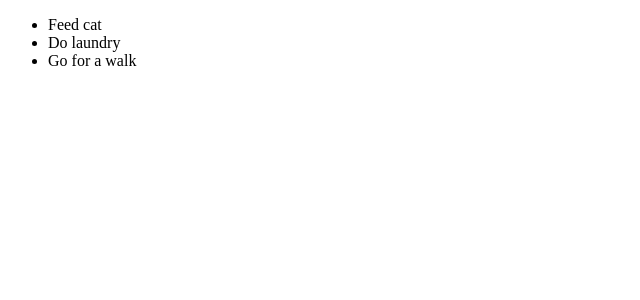
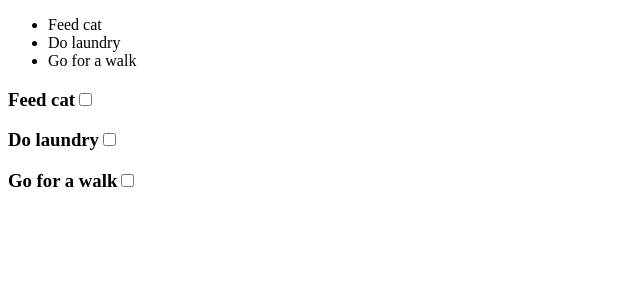
Before and after one commit to cboydstun/react-rendering-data, a React (Create React App) app: page / in a window 1280 px wide. Shown: the top 300 px of the page, without its empty margins (0-640 px from the left). Built offline with nearby package versions, Linux system fonts and the light colour scheme.

Commit message:
added TodoWithStateObject

```diff
--- a/src/App.js
+++ b/src/App.js
@@ -5,6 +5,7 @@ import TodoWithCheckboxes from './components/TodoWithCheckboxes'
 import TodoRendered from './components/TodoRendered'
 import TodoWithKey from './components/TodoWithKey'
 import TodoWithKeyUnique from './components/TodoWithKeyUnique'
+import TodoWithStateObjects from './components/TodoWithStateObjects'
 
 function App() {
     return (
@@ -14,6 +15,7 @@ function App() {
             <TodoRendered />
             <TodoWithKey /> */}
             <TodoWithKeyUnique />
+            <TodoWithStateObjects />
         </div>
     )
 }
--- /dev/null
+++ b/src/components/TodoWithStateObjects.js
@@ -0,0 +1,30 @@
+import React, {useState, setState} from 'react'
+
+import {todos as todoList } from '../todoList'
+
+export default function TodoWithStateObjects() {
+    const [todos, setTodos] = useState(todoList)
+
+    function toggleComplete(index) {
+        // make a copy of the array
+        let updatedTodos = [...todos]
+        // toggle completed on the todo that was clicked on
+        updatedTodos[index].completed = true;
+        // overwrite the current todos arrray on state with our updated one
+        setTodos(updatedTodos)
+    }
+
+  return (
+    <div style={{listStyleType: "none"}}>
+      {
+        todos.map((todo, index) => {
+          return (
+            <li key={index}>
+              <h3>{todo.title}<span><input type="checkbox" onChange={() => toggleComplete(index)} checked={todo.completed} /></span></h3>
+            </li>
+          )
+        })
+      }
+    </div>
+  );
+}
```
